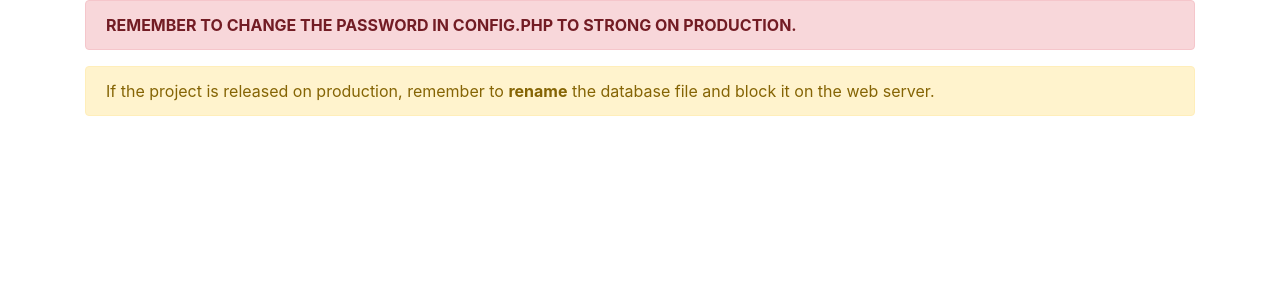
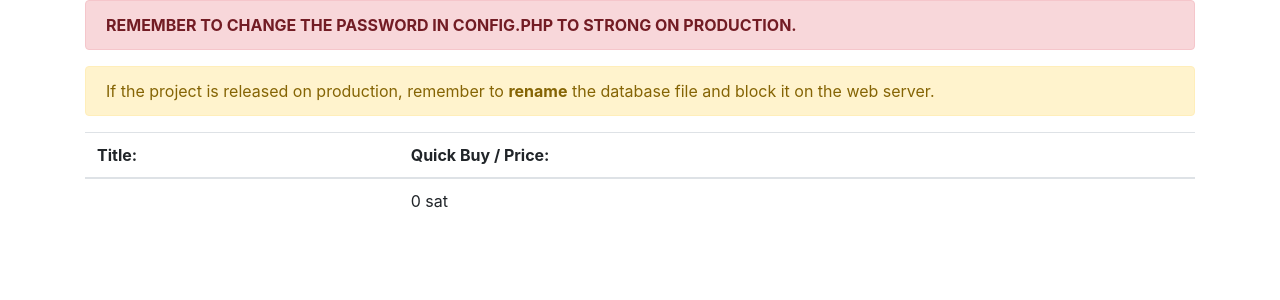
Before and after one commit to IntinteDAO/DGameMarket, a PHP site: page / in a window 1280 px wide. Shown: the part 56-356 px from the top of the page. Run offline with PHP 8.4, Linux system fonts and the light colour scheme; data comes from the database, SQL or seed files in the repository; data that the repository does not hold is empty.

Commit message:
Added a very introductory home page

```diff
--- a/index.php
+++ b/index.php
@@ -4,4 +4,21 @@ include('config.php');
 include('loader.php');
 include('header.php');
 include('template/navbar.php');
+include('template/index_table.php');
+include('functions/oracle.php');
+
+
+	if(empty($_SESSION['id'])) { $id_user = 0; } else { $id_user = $_SESSION['id']; }
+
+	$db_games_data = $sqlite_games_db->query("SELECT DISTINCT title, min(price) AS price FROM games WHERE (id_seller != $id_user AND status = 1)");
+	$bitcoin_price = crypto_price('bitcoin');
+
+	echo start_table();
+	while($db_game_data = $db_games_data->fetchArray(SQLITE3_ASSOC)) {
+		$game_price = floor((($db_game_data['price'] / 100000000 / 100) * $bitcoin_price) * 100000000);
+		echo content_table($db_game_data['title'], $game_price);
+	}
+
+	echo end_table();
+
 include('footer.php');
--- /dev/null
+++ b/template/index_table.php
@@ -0,0 +1,40 @@
+<?php
+
+function start_table() {
+return '
+	<div class="col-12">
+		<table class="table">
+			<thead>
+				<tr>
+					<th scope="col">Title:</th>
+					<th scope="col">Quick Buy / Price:</th>
+				</tr>
+			</thead>
+
+';
+}
+
+function content_table($title, $game_price) {
+	return '
+
+		<tr>
+			<td>
+				'.$title.'
+			</td>
+			<td>
+				'.$game_price.' sat
+			</td>
+		</tr>
+
+';
+}
+
+
+function end_table() {
+return '
+		</table>
+	</div>
+';
+}
+
+?>
```
